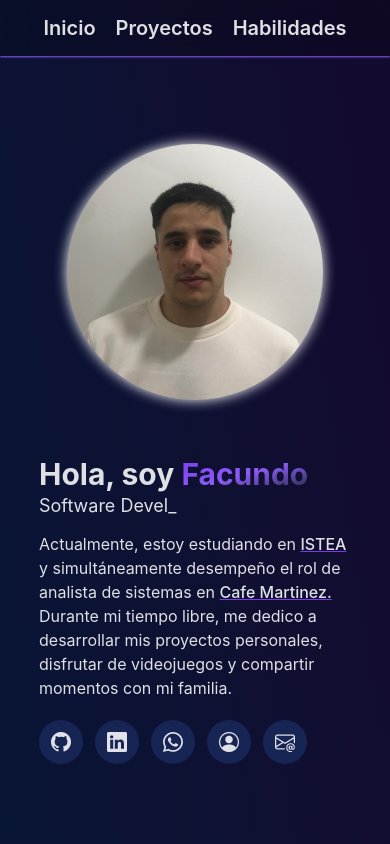
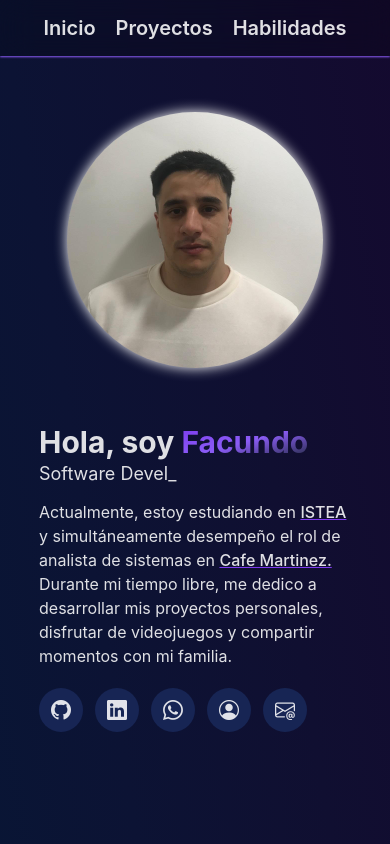
Before and after one commit to FatuKING/PortfolioWeb2024, a React (Vite) app: page / in a window 390 px wide. Shown: the top 844 px of the page. Built offline with nearby package versions, Linux system fonts and the light colour scheme.

Commit message:
error pading

```diff
--- a/src/App.jsx
+++ b/src/App.jsx
@@ -21,7 +21,7 @@ function App () {
   return (
     <>
       <Navbar name1='Inicio' name2='Proyectos' name3='Habilidades' url1='#' url2='#Proyectos' url3='#Habilidades' />
-      <main className='flex flex-col gap-36 items-center justify-center pt-36 '>
+      <main className='flex flex-col gap-36 items-center justify-center pt-28 md:pt-36 '>
         <AboutMe />
 
         <section className='w-4/5 xl:w-3/4 2xl:w-1/2 pt-16' id='Proyectos'>
```
Also changed, not shown: 1 other file (tests, documents, lock files or other folders).
